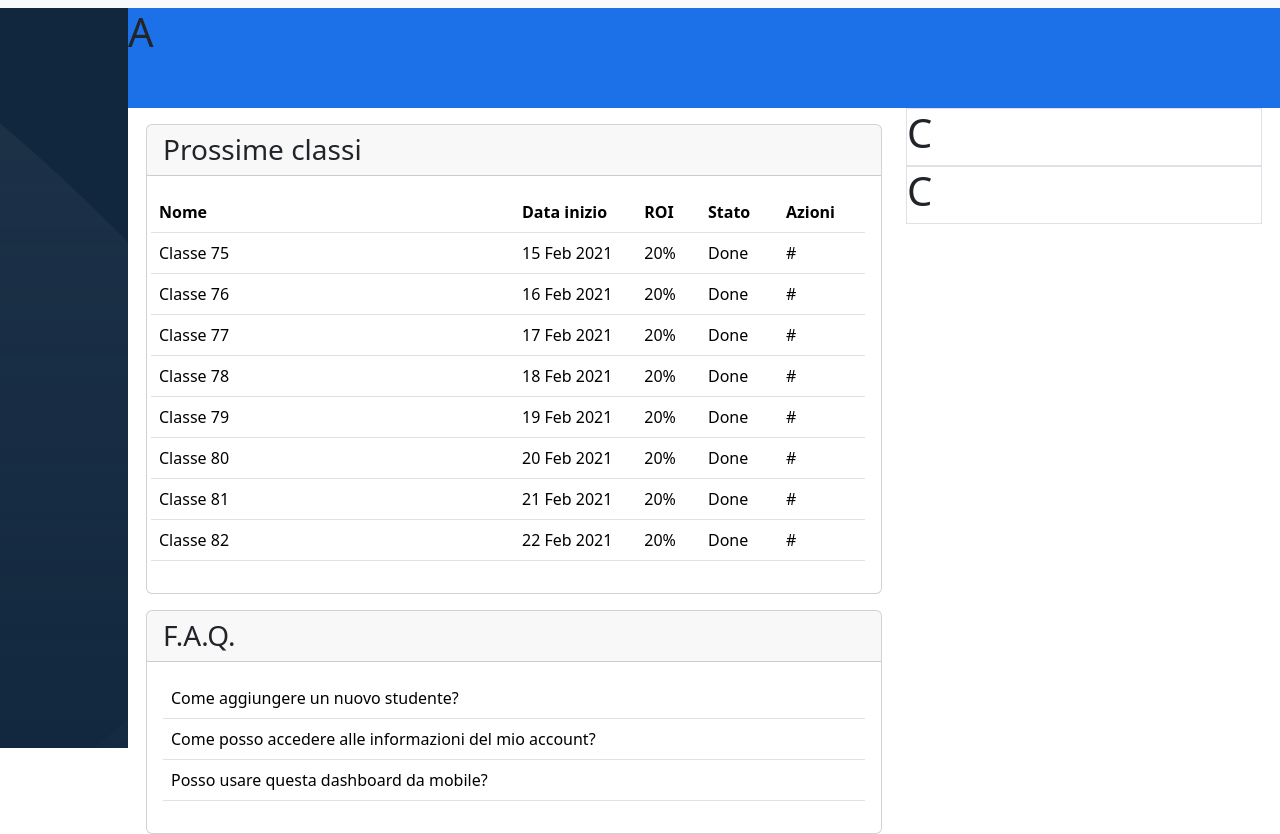
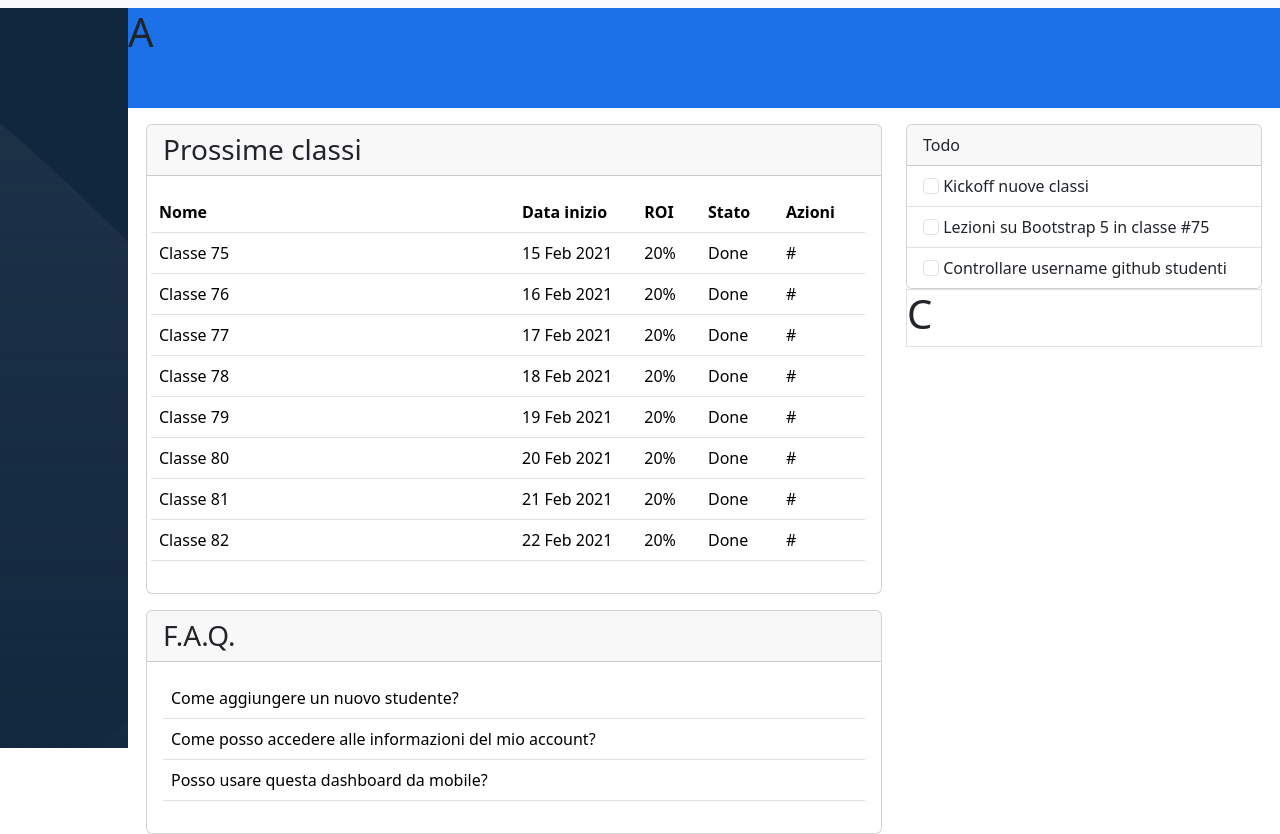
Before and after one commit to RobertoScarci/html-css-bootstrap-dashboard, a plain HTML site: page index.html in a window 1280 px wide. Shown: the part 52-886 px from the top of the page. Drawn offline with nearby package versions, Linux system fonts and the light colour scheme.

Commit message:
creazione dellA TODO list nella seconda col del main

```diff
--- a/index.html
+++ b/index.html
@@ -164,10 +164,17 @@
                         </div>
                     </div>
                     <div class="col-12 col-lg-4">
-                        <div class="col-12 border">
-                            <h1>
-                                C
-                            </h1>
+                        <div class="col-12 mt-3">
+                            <div class="card">
+                                <div class="card-header">
+                                  Todo
+                                </div>
+                                <ul class="list-group list-group-flush">
+                                  <li class="list-group-item"> <input class="form-check-input" type="checkbox" value="" id="flexCheckDefault"> Kickoff nuove classi</li>
+                                  <li class="list-group-item"> <input class="form-check-input" type="checkbox" value="" id="flexCheckDefault"> Lezioni su Bootstrap 5 in classe #75</li>
+                                  <li class="list-group-item"> <input class="form-check-input" type="checkbox" value="" id="flexCheckDefault"> Controllare username github studenti</li>
+                                </ul>
+                              </div>
                         </div>
                         <div class="col-12 border">
                             <h1>
```
